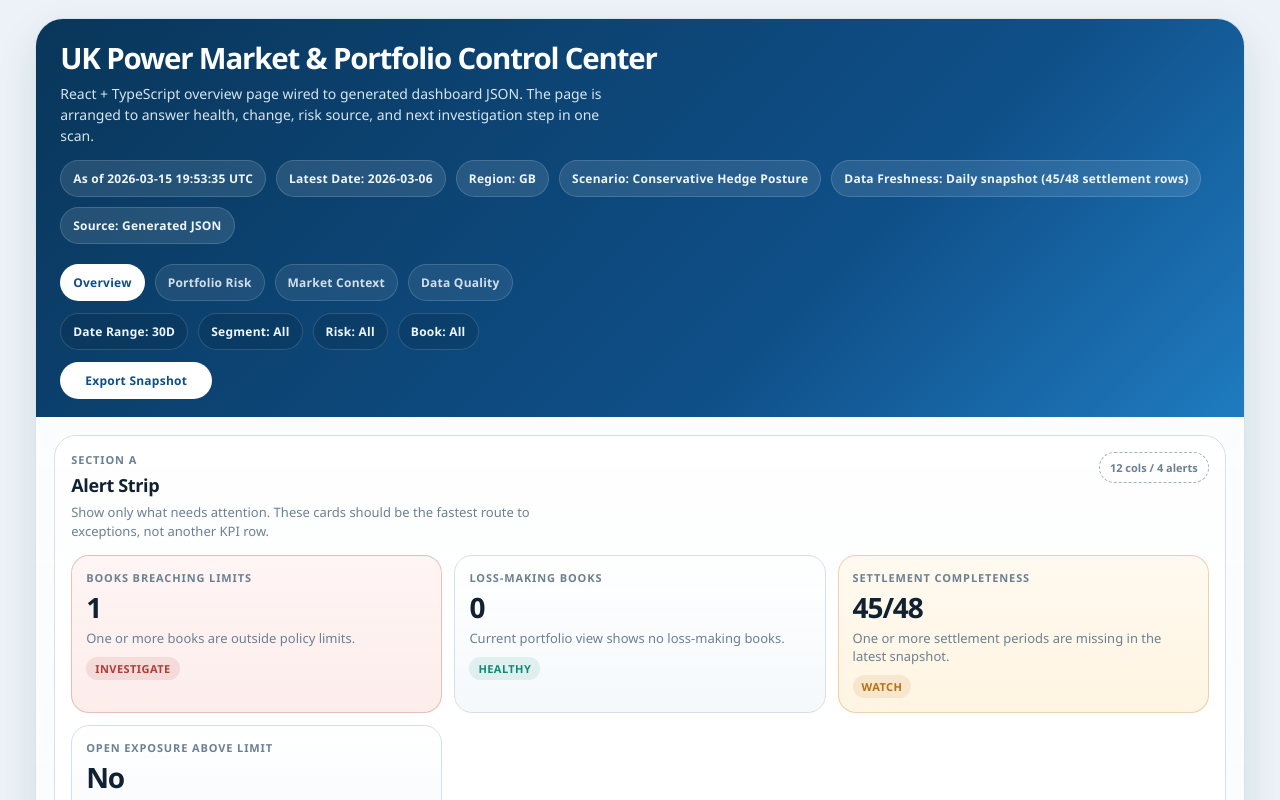
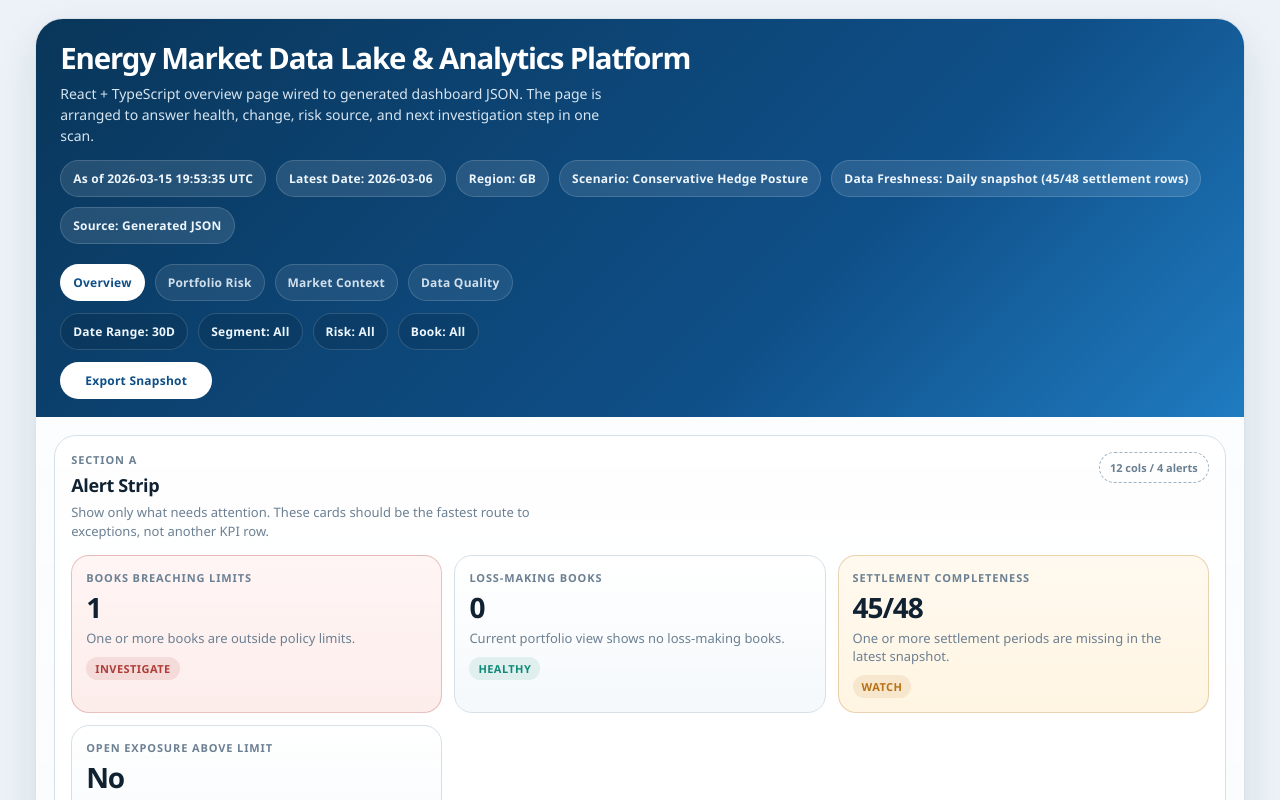
Before and after one commit to SholasSandbox/energy-market-data-lake, a React (Vite) app in the folder dashboard-ui/: page / in a window 1280 px wide. Shown: the top 800 px of the page. Built offline with nearby package versions, Linux system fonts and the light colour scheme.

Commit message:
Rename dashboard title for platform positioning

```diff
--- a/dashboard-ui/src/App.tsx
+++ b/dashboard-ui/src/App.tsx
@@ -189,7 +189,7 @@ function Header({
   return (
     <header className="topbar">
       <div className="hero-copy">
-        <h1>UK Power Market &amp; Portfolio Control Center</h1>
+        <h1>Energy Market Data Lake &amp; Analytics Platform</h1>
         <p>
           React + TypeScript overview page wired to generated dashboard JSON. The page is
           arranged to answer health, change, risk source, and next investigation step in one scan.
```
Also changed, not shown: 2 other files (tests, documents, lock files or other folders).
